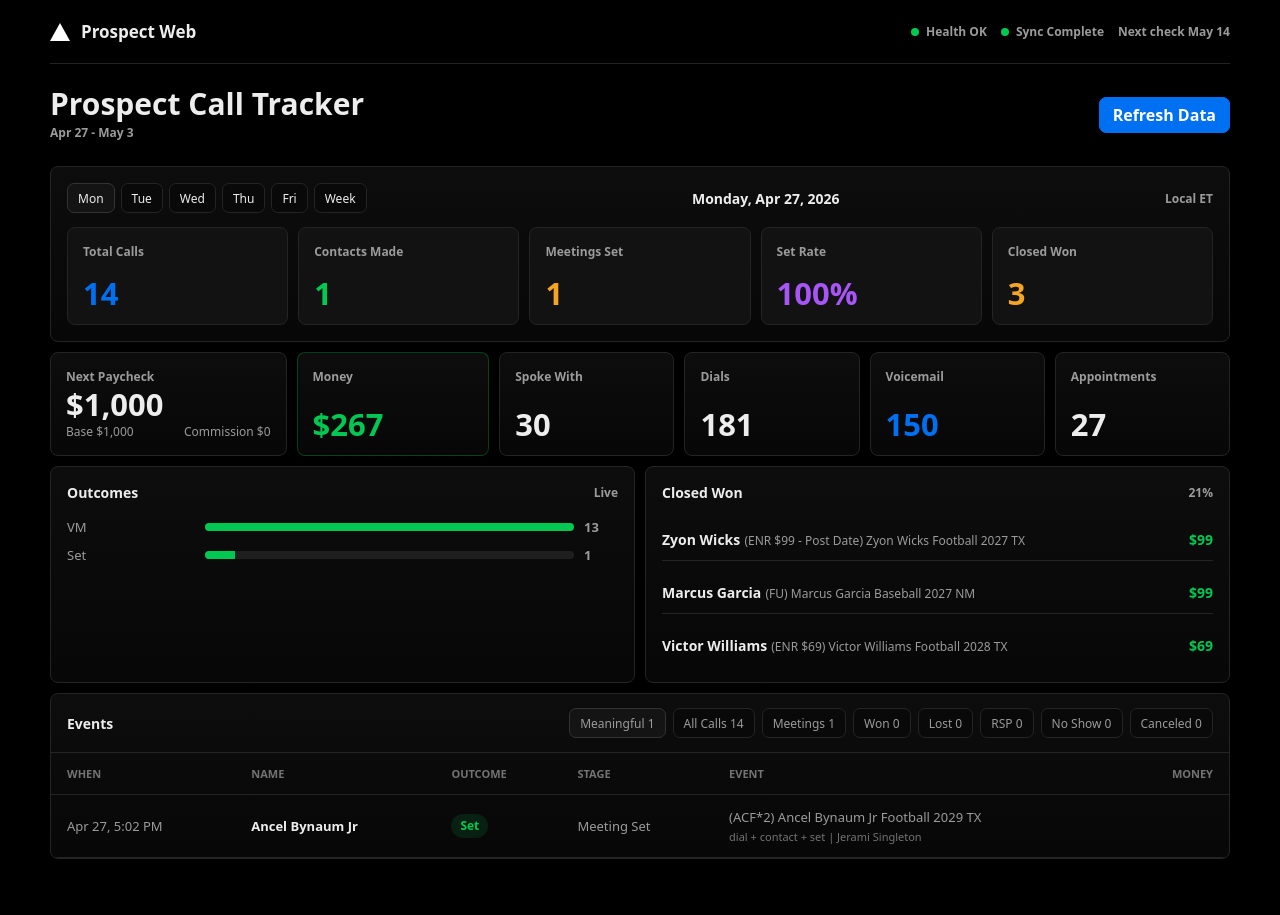
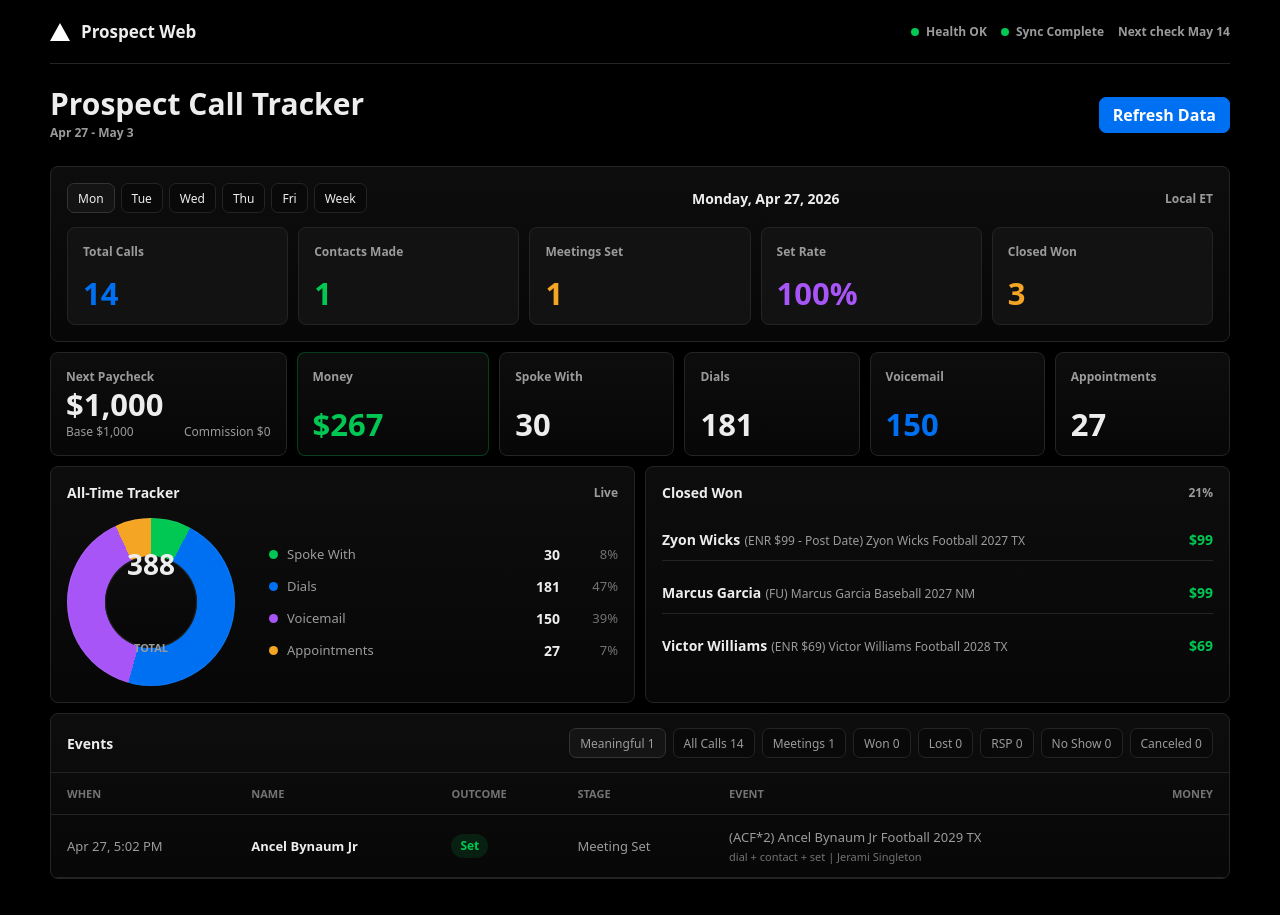
Before and after one commit to 23Maestro/prospect-pipeline, a Next.js app in the folder apps/prospect-web/: page /prospect-call-tracker in a window 1280 px wide. Built offline with nearby package versions, Linux system fonts and the light colour scheme.

Commit message:
Add call tracker donut summary chart

```diff
--- a/apps/prospect-web/app/prospect-call-tracker/page.tsx
+++ b/apps/prospect-web/app/prospect-call-tracker/page.tsx
@@ -6,7 +6,7 @@ export default function ProspectCallTrackerPage() {
   return (
     <>
       <meta name="viewport" content="width=device-width, initial-scale=1" />
-      <link rel="stylesheet" href="/prospect-call-tracker/styles.css?v=20260503-dashboard" />
+      <link rel="stylesheet" href="/prospect-call-tracker/styles.css?v=20260503-donut" />
       <main className="shell">
         <header className="topbar">
           <a className="brand-row" href="/">
@@ -113,7 +113,7 @@ export default function ProspectCallTrackerPage() {
         <section className="split">
           <div className="panel">
             <div className="panel-head">
-              <h2>Outcomes</h2>
+              <h2>All-Time Tracker</h2>
               <span id="statusText">Live</span>
             </div>
             <div id="outcomeBars" className="bars" />
@@ -150,7 +150,7 @@ export default function ProspectCallTrackerPage() {
           </div>
         </section>
       </main>
-      <Script src="/prospect-call-tracker/app.js?v=20260503-dashboard" strategy="afterInteractive" />
+      <Script src="/prospect-call-tracker/app.js?v=20260503-donut" strategy="afterInteractive" />
     </>
   );
 }
--- a/apps/prospect-web/public/prospect-call-tracker/app.js
+++ b/apps/prospect-web/public/prospect-call-tracker/app.js
@@ -443,20 +443,47 @@ function outcomeCounts() {
 }
 
 function renderBars() {
-  const counts = state.ui?.periods?.[state.activePeriod]?.outcomeCounts || outcomeCounts();
-  const entries = Object.entries(counts).sort((left, right) => right[1] - left[1]);
-  const max = Math.max(1, ...entries.map(([, count]) => count));
+  const cards = state.ui?.summaryCards || {};
+  const entries = [
+    ['Spoke With', Number(cards.contacts ?? state.summary?.contacts ?? 0), 'green'],
+    ['Dials', Number(cards.dials ?? state.summary?.dials ?? 0), 'blue'],
+    ['Voicemail', Number(cards.voicemailOnly ?? state.summary?.voicemail_only ?? 0), 'purple'],
+    ['Appointments', Number(cards.appointmentsTracked ?? state.summary?.appointments_tracked ?? 0), 'amber'],
+  ];
+  const total = Math.max(1, entries.reduce((sum, [, count]) => sum + count, 0));
+  let cursor = 0;
+  const segments = entries.map(([, count, color]) => {
+    const start = cursor;
+    cursor += (count / total) * 100;
+    return `var(--chart-${color}) ${start}% ${cursor}%`;
+  });
 
   $('outcomeBars').innerHTML = entries
-    .map(([outcome, count]) => {
-      const width = Math.round((count / max) * 100);
-      return `
-        <div class="bar-row">
-          <span>${labels[outcome] || outcome}</span>
-          <div class="bar-track"><div class="bar-fill" style="width:${width}%"></div></div>
+    .map(([label, count, color], index) => {
+      const percent = total ? Math.round((count / total) * 100) : 0;
+      if (index === 0) {
+        return `
+          <div class="donut-wrap">
+            <div class="donut" style="--donut:${segments.join(', ')}">
+              <span>${total}</span>
+              <small>Total</small>
+            </div>
+            <div class="donut-legend">
+              <div class="legend-row">
+                <span><i class="${color}"></i>${label}</span>
+                <b>${count}</b>
+                <em>${percent}%</em>
+              </div>
+        `;
+      }
+      const row = `
+        <div class="legend-row">
+          <span><i class="${color}"></i>${label}</span>
           <b>${count}</b>
+          <em>${percent}%</em>
         </div>
       `;
+      return index === entries.length - 1 ? `${row}</div></div>` : row;
     })
     .join('');
 }
--- a/apps/prospect-web/public/prospect-call-tracker/styles.css
+++ b/apps/prospect-web/public/prospect-call-tracker/styles.css
@@ -14,6 +14,10 @@
   --purple: #a855f7;
   --amber: #f5a524;
   --red: #ef4444;
+  --chart-green: #00c853;
+  --chart-blue: #0070f3;
+  --chart-purple: #a855f7;
+  --chart-amber: #f5a524;
   --radius: 8px;
 }
 
@@ -296,33 +300,111 @@ h2 {
   gap: 16px;
 }
 
-.bars,
 .closed-list {
   display: grid;
   gap: 10px;
   margin-top: 16px;
 }
 
-.bar-row {
+.bars {
+  margin-top: 16px;
+}
+
+.donut-wrap {
   display: grid;
-  grid-template-columns: 128px 1fr 34px;
+  grid-template-columns: 176px 1fr;
   align-items: center;
-  gap: 10px;
+  gap: 26px;
+}
+
+.donut {
+  position: relative;
+  width: 168px;
+  aspect-ratio: 1;
+  border-radius: 50%;
+  display: grid;
+  place-items: center;
+  background: conic-gradient(var(--donut));
+  box-shadow: inset 0 0 0 1px rgba(255, 255, 255, 0.06);
+}
+
+.donut::after {
+  content: "";
+  position: absolute;
+  inset: 38px;
+  border-radius: 50%;
+  background: linear-gradient(180deg, var(--surface-2), var(--surface));
+  box-shadow: inset 0 0 0 1px var(--line);
+}
+
+.donut span,
+.donut small {
+  position: relative;
+  z-index: 1;
+}
+
+.donut span {
+  font-size: 28px;
+  line-height: 1;
+  font-weight: 760;
+}
+
+.donut small {
+  color: var(--muted);
+  font-size: 11px;
+  font-weight: 650;
+  text-transform: uppercase;
+}
+
+.donut-legend {
+  display: grid;
+  gap: 13px;
+}
+
+.legend-row {
+  display: grid;
+  grid-template-columns: minmax(120px, 1fr) 48px 46px;
+  align-items: center;
+  gap: 12px;
   color: var(--muted);
   font-size: 13px;
 }
 
-.bar-track {
-  height: 8px;
-  border-radius: 999px;
-  overflow: hidden;
-  background: #1f1f1f;
+.legend-row span {
+  display: inline-flex;
+  align-items: center;
+  gap: 9px;
 }
 
-.bar-fill {
-  height: 100%;
-  width: 0;
-  background: var(--green);
+.legend-row i {
+  width: 9px;
+  height: 9px;
+  border-radius: 999px;
+  background: var(--chart-green);
+}
+
+.legend-row i.blue {
+  background: var(--chart-blue);
+}
+
+.legend-row i.purple {
+  background: var(--chart-purple);
+}
+
+.legend-row i.amber {
+  background: var(--chart-amber);
+}
+
+.legend-row b {
+  color: var(--text);
+  font-size: 14px;
+  text-align: right;
+}
+
+.legend-row em {
+  color: var(--dim);
+  font-style: normal;
+  text-align: right;
 }
 
 .closed-item {
@@ -519,6 +601,18 @@ tbody tr:hover {
   .split {
     grid-template-columns: 1fr;
   }
+
+  .donut-wrap {
+    grid-template-columns: 150px 1fr;
+  }
+
+  .donut {
+    width: 146px;
+  }
+
+  .donut::after {
+    inset: 33px;
+  }
 }
 
 @media (max-width: 680px) {
@@ -552,4 +646,13 @@ tbody tr:hover {
   .metrics {
     grid-template-columns: 1fr;
   }
+
+  .donut-wrap {
+    grid-template-columns: 1fr;
+    justify-items: center;
+  }
+
+  .donut-legend {
+    width: 100%;
+  }
 }
```
Also changed, not shown: 2 other files (tests, documents, lock files or other folders).
